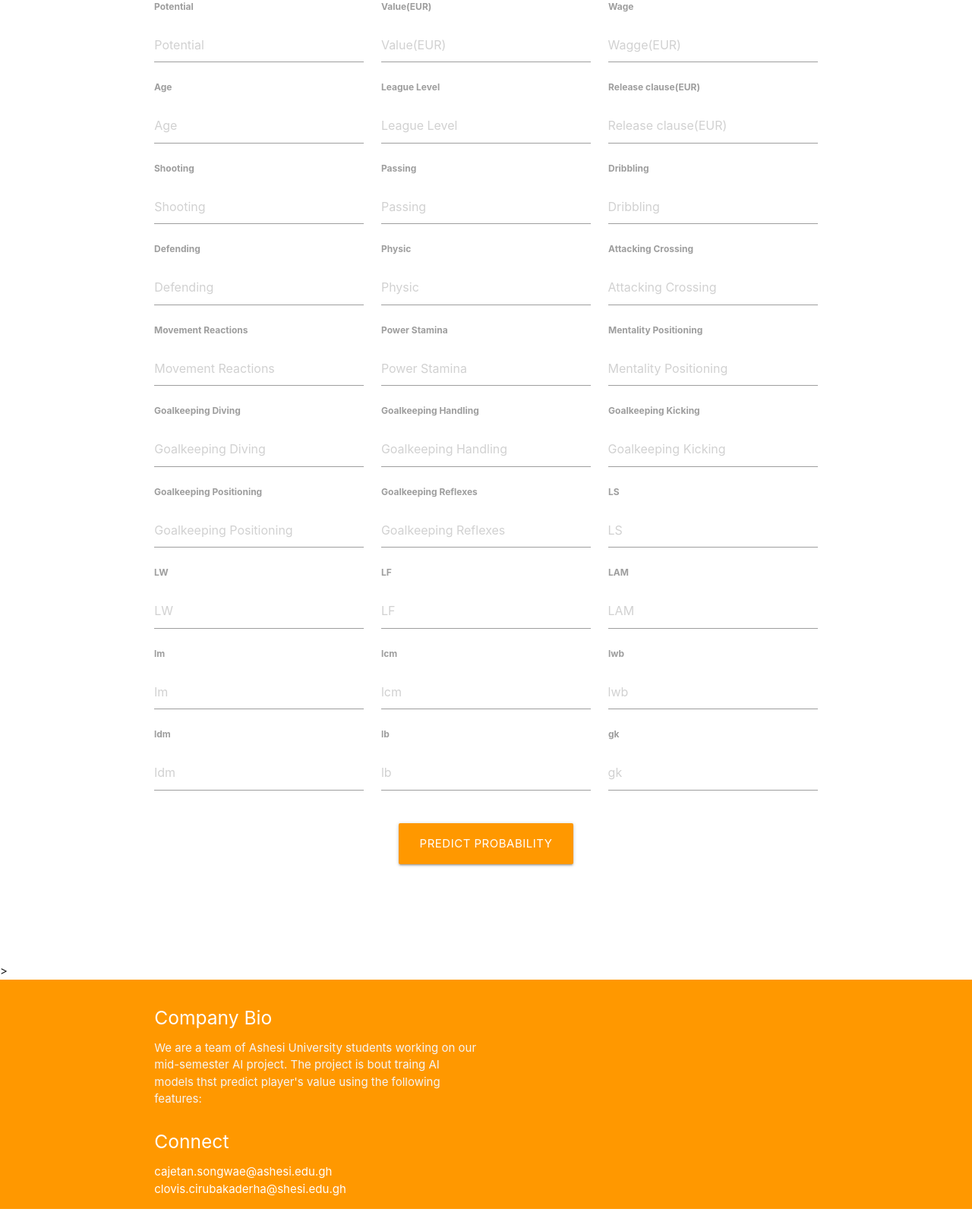
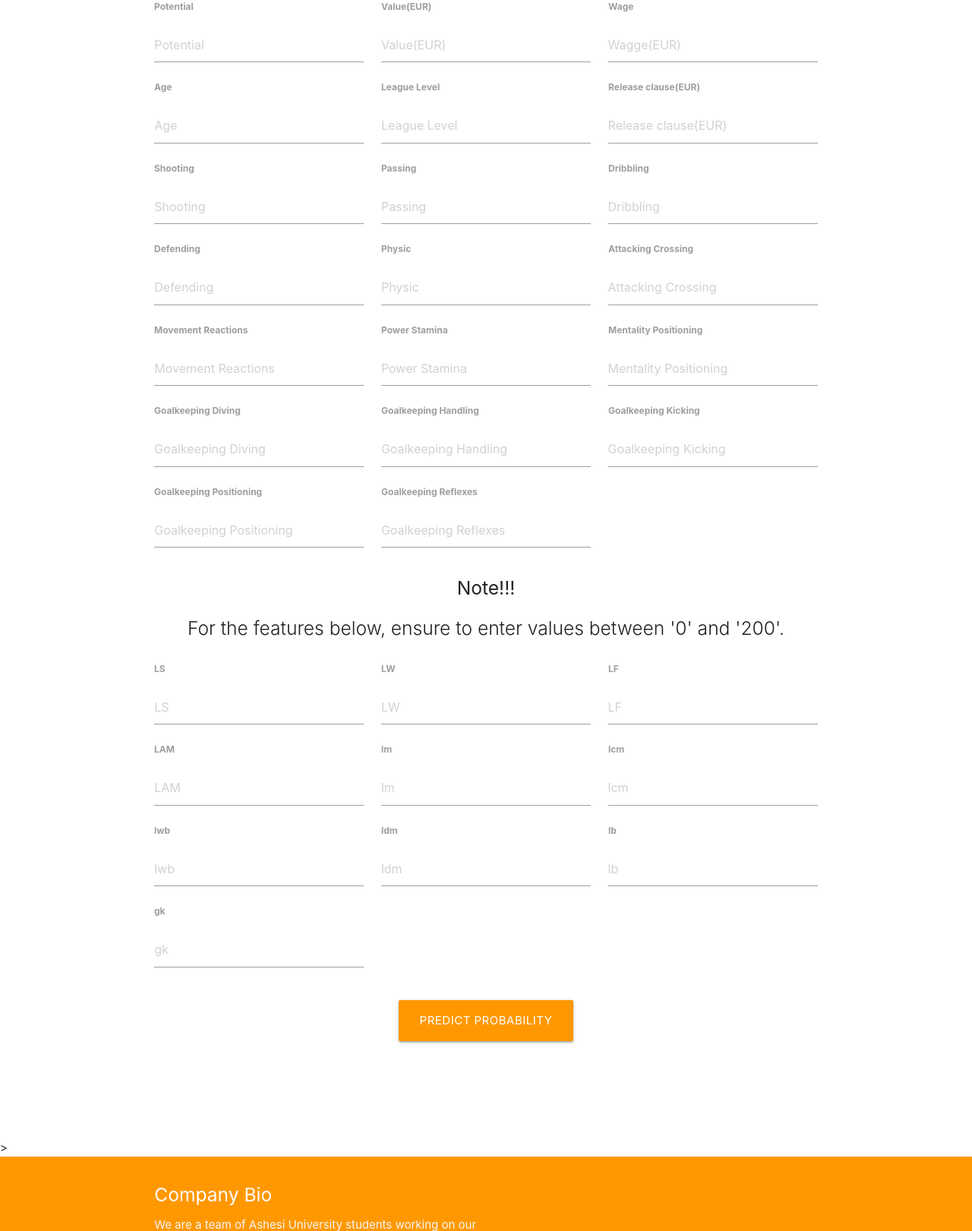
Before and after one commit to Cajetan2000/Group-30_SportsPrediction, a Flask app: page / in a window 1280 px wide. Shown: the part 335-1956 px from the top of the page at 76% size. Before the commit the page ends 1927 px from the top, so only its background shows below. Run offline with Flask 3, Linux system fonts and the light colour scheme; parts of the project's set-up code (start-up, migrations or seed data) failed here and were passed over; some libraries are stand-ins or nearby versions.

Commit message:
Update Player.html

```diff
--- a/Templates/Player.html
+++ b/Templates/Player.html
@@ -175,6 +175,16 @@
               <input id="_name" name="goalkeeping_reflexes" placeholder="Goalkeeping Reflexes" type="text" class="validate">
             </div>
 
+            <div>
+              <div class="row center">
+                <h5 class="header col s12 black-tex">Note!!!
+                  <br>
+                </h5>
+                <h5 class="header col s12 light">For the features below, ensure to enter values between '0' and '200'.
+                </h5>
+              </div>
+            </div>
+
             <div class="input-field col s4">
               <label for="_name"><b>LS</b></label>
               <br>
```
